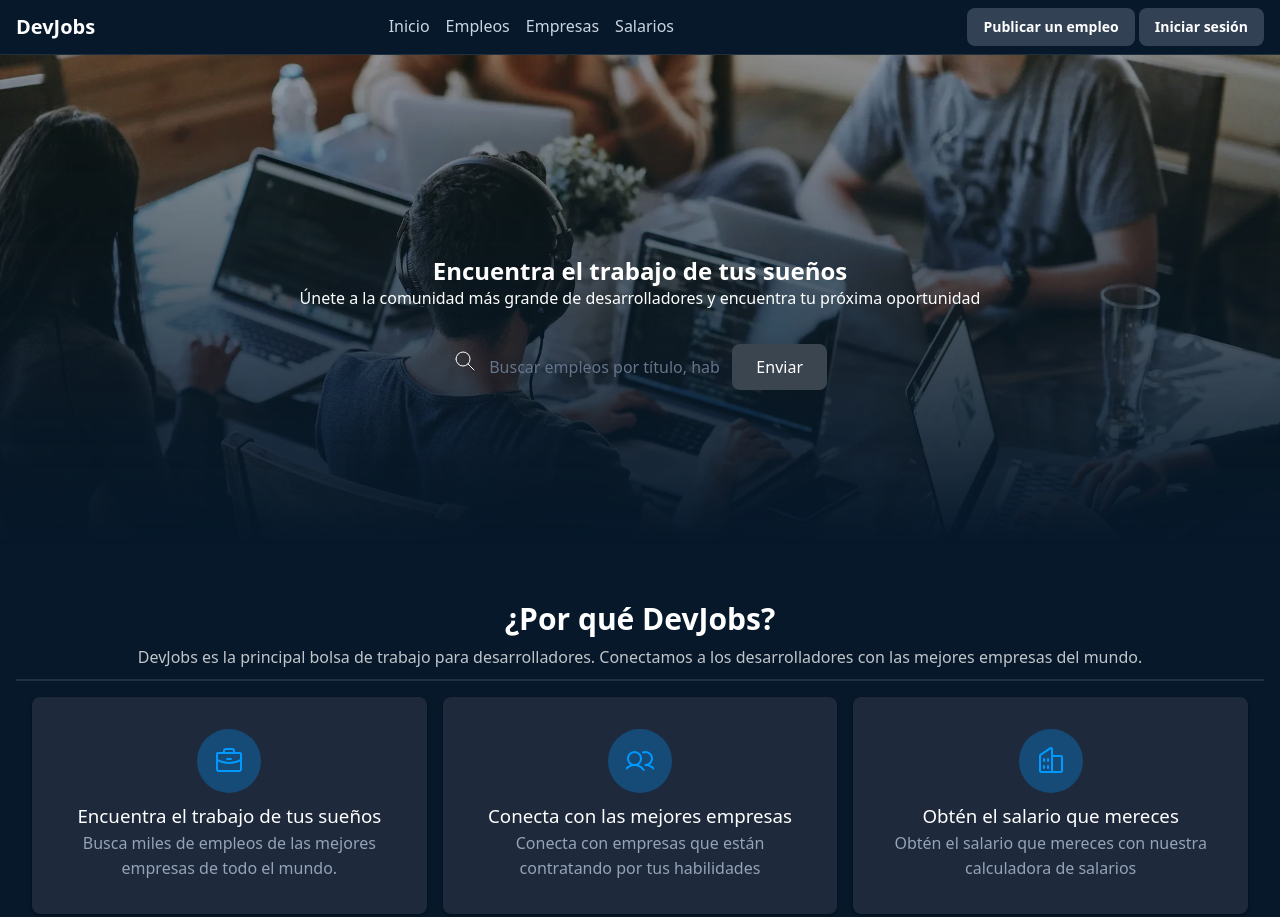
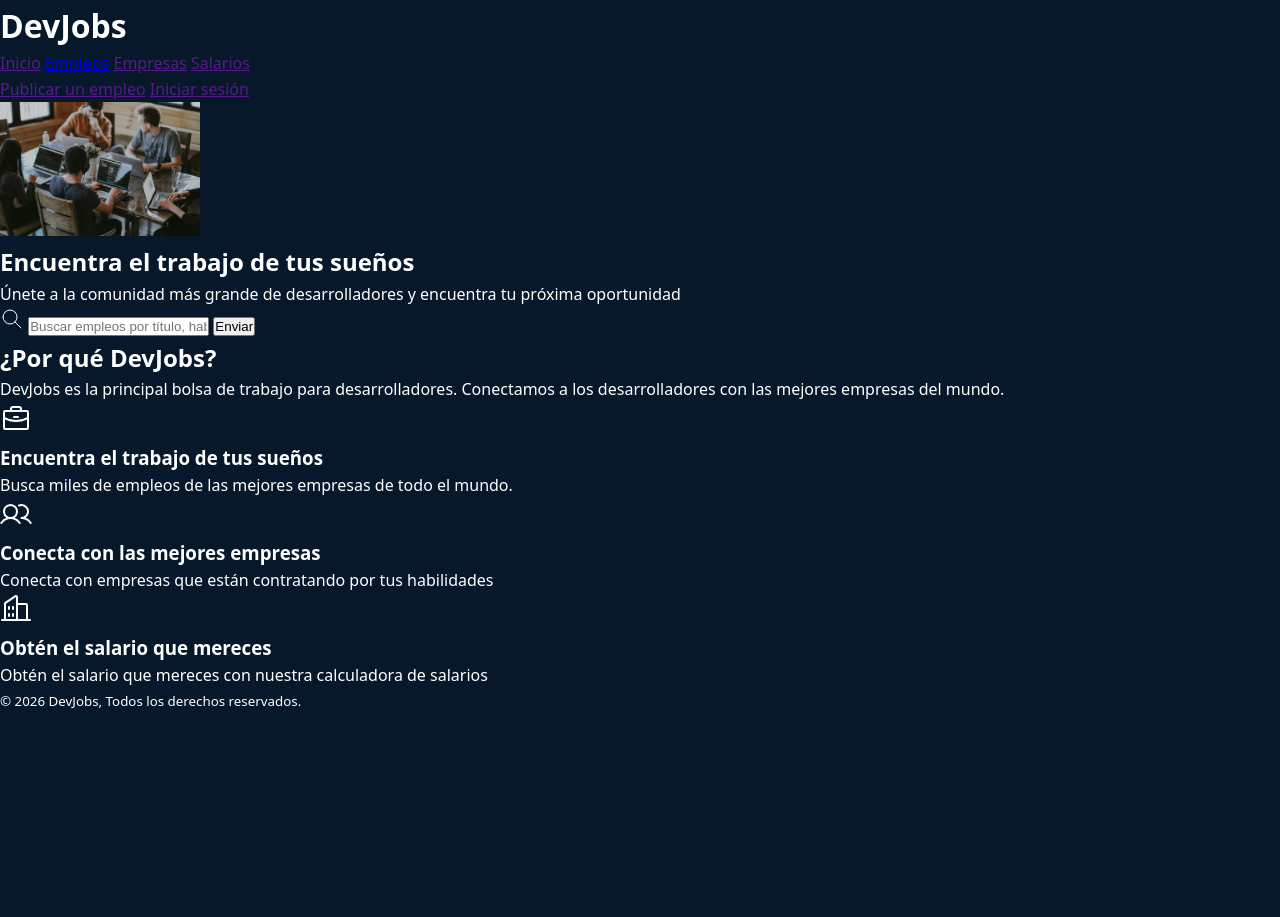
Before and after one commit to ruizexel/JSCAMP, a plain HTML site: page index.html in a window 1280 px wide. Shown: the top 917 px of the page. After the commit the page ends 800 px from the top, so only its background shows below. Drawn offline with Linux system fonts and the light colour scheme.

Commit message:
Se hacen correciones por parte del css, se espera seguir.

```diff
--- a/index.html
+++ b/index.html
@@ -11,11 +11,11 @@
 <body>
 
     <header>
-        <h2>DevJobs</h2>
+        <h1>DevJobs</h1>
 
         <nav>
             <a href="">Inicio</a>
-            <a href="">Empleos</a>
+            <a href="./empleos.html" rel="noopener noreferrer">Empleos</a>
             <a href="">Empresas</a>
             <a href="">Salarios</a>
         </nav>
@@ -37,6 +37,8 @@
 
             <form role="search">
 
+                <div>
+
 
                     <svg xmlns="http://www.w3.org/2000/svg" width="24" height="24" viewBox="0 0 24 24" fill="none" stroke="currentColor" stroke-width="1" stroke-linecap="round" stroke-linejoin="round" class="icon icon-tabler icons-tabler-outline icon-tabler-search">
                         <path stroke="none" d="M0 0h24v24H0z" fill="none" />
@@ -47,6 +49,7 @@
                     <input required type="text" placeholder="Buscar empleos por título, habilidad o empresa"/>
 
                     <button type="submit">Enviar</button>
+                </div>
             </form>
         </section>
 
@@ -102,7 +105,7 @@
 
     </main>
 
-    <footer style="padding-bottom: 1000000px;">
+    <footer>
         <small>&copy; 2026 DevJobs, Todos los derechos reservados.</small>
     </footer>
 
--- a/styles/styless.css
+++ b/styles/styless.css
@@ -1,10 +1,8 @@
-* {
+*{
   margin: 0;
   padding: 0;
   box-sizing: border-box;
 }
-
-
 
 :root {
   --primary: #3b4550;
@@ -40,279 +38,3 @@ body {
   flex-direction: column;
   line-height: 1.6;
 }
-
-/* Títulos principales */
-h1 {
-  font-size: 1.5rem;
-  line-height: 1.2;
-  text-wrap: balance;
-  display: flex;
-  align-items: center;
-  gap: 0.5rem;
-
-  svg {
-    width: 2rem;
-    height: 2rem;
-    color: var(--primary-light);
-  }
-}
-
-h1 + p {
-  text-wrap: balance;
-  margin-bottom: 2rem
-}
-
-/* Header */
-header {
-  border-bottom: 1px solid var(--border);
-  background: var(--background);
-  padding: .5rem 1rem;
-  display: flex;
-  align-items: center;
-  justify-content: space-between;
-  gap: 2rem;
-
-  h2 {
-    font-size: 1.25rem;
-    font-weight: 700;
-    color: var(--text-primary);
-  }
-}
-
-/* Navegación del header a otras páginas */
-nav {
-  align-items: center;
-  gap: 1rem;
-  display: flex;
-
-  a {
-    text-decoration: none;
-    color: var(--text-secondary);
-    transition: color 0.2s;
-    font-weight: 500;
-
-    &:hover, &:focus {
-      color: var(--primary);
-      outline: none;
-    }
-  }
-}
-
-/* Botones del Header */
-header div a {
-  padding: 0.5rem 1rem;
-  border-radius: 0.5rem;
-  background-color: #334155;
-  color: var(--text-primary);
-  display: inline-block;
-  font-size: 0.875rem;
-  font-weight: 700;
-  text-decoration: none;
-  /* TODO */
-}
-
-/* Hero */
-main > section:nth-child(1) {
-  height: 500px;
-  text-align: center;
-  display: flex;
-  flex-direction: column;
-  justify-content: center;
-  align-items: center;
-
-  h1 {
-    padding-top: 36px;
-  }
-
-  & > img {
-    position: absolute;
-    width: 100%;
-    height: 100%;
-    object-fit: cover;
-    z-index: -1;
-    left: 0;
-    right: 0;
-    mask-image: linear-gradient(to bottom, rgba(16, 25, 34, 1) 5%, rgba(16, 25, 34, 0) 80%);
-  }
-}
-
-/* Formulario de Búsqueda */
-form {
-  max-width: 42rem;
-  width: 100%;
-  margin: 0 auto;
-  padding-inline: 1rem;
-}
-
-form > div {
-  display: flex;
-  align-items: center;
-  background-color: var(--input-bg);
-  border-radius: 0.5rem;
-  box-shadow: 0 10px 15px -3px var(--shadow);
-  padding: 0.5rem;
-  gap: 0.5rem;
-}
-
-form span {
-  padding-left: 0.75rem;
-  color: var(--text-muted);
-  display: flex;
-  align-items: center;
-  flex-shrink: 0;
-}
-
-form input[type="text"] {
-  flex: 1;
-  background: transparent;
-  border: none;
-  outline: none;
-  color: var(--text-primary);
-  padding: 0.75rem 0.5rem;
-  font-size: 1rem;
-  font-family: inherit;
-}
-
-form input[type="text"]::placeholder {
-  color: #64748b;
-}
-
-button {
-  padding: 0.75rem 1.5rem;
-  border-radius: 0.5rem;
-  background-color: var(--primary);
-  color: white;
-  font-weight: 400;
-  border: none;
-  cursor: pointer;
-  transition: all 0.2s;
-  font-family: inherit;
-  font-size: 1rem;
-  white-space: nowrap;
-
-  &:hover, /* pseudo-clase que significa que el ratón está encima */
-  &:focus { /* pseudo-clase que significa que el elemento tiene el foco */
-    background-color: var(--primary-hover);
-    outline: 2px solid white;
-    outline-offset: 2px;
-  }
-
-  &:active {
-    transform: scale(0.90)
-  }
-
-  &:disabled {
-    opacity: .5;
-    pointer-events: none;
-  }
-}
-
-/* Features Section */
-main > section:nth-child(2) {
-  padding-inline: 1rem;
-  background-color: var(--background);
-  padding-top: 2rem;
-
-  & > header {
-    gap: 2px;
-    flex-direction: column;
-
-    h2 {
-      margin-bottom: 0;
-    }
-
-    p {
-      opacity: .75;
-    }
-  }
-
-  & > div {
-    max-width: 1280px;
-    margin: 0 auto;
-  }
-}
-
-main > section:nth-child(2) h2 {
-  font-size: 1.875rem;
-  font-weight: 700;
-  color: var(--text-primary);
-  margin-bottom: 1rem;
-}
-
-main > section:nth-child(2) > div > div:first-child > p {
-  font-size: 1.125rem;
-  color: var(--text-muted);
-  max-width: 42rem;
-  margin: 0 auto;
-}
-
-/* Grid de Features */
-main > section:nth-child(2) footer {
-  display: grid;
-  grid-template-columns: repeat(auto-fit, minmax(280px, 1fr));
-  gap: 16px
-}
-
-/* Feature Cards */
-article {
-  background-color: var(--card-bg);
-  padding: 2rem;
-  margin-bottom: 16px;
-  border-radius: 0.5rem;
-  box-shadow: 0px 1px 3px 0 var(--shadow);
-
-  svg {
-    color: var(--primary-light);
-    background: rgba(0, 153, 255, 0.3);
-    border-radius: 9999px;
-    width: 64px;
-    height: 64px;
-    padding: 16px;
-  }
-
-  h3 {
-    font-weight: 500;
-  }
-
-  p {
-    color: var(--text-muted);
-  }
-}
-
-/* Footer */
-footer {
-  background-color: var(--background);
-  border-top: 1px solid var(--border);
-  text-align: center;
-  padding: 16px;
-
-  small {
-    color: var(--text-muted);
-    font-size: 0.875rem;
-  }
-}
-
-article {
-  background-color: var(--card-bg);
-  padding: 2rem;
-  margin-bottom: 16px;
-  border-radius: 0.5rem;
-  box-shadow: 0px 1px 3px 0px rgba(0, 0, 0, 0.5);
-
-  svg {
-    color: var(--primary-light);
-    background: rgba(0, 153, 255, .3);
-    width: 64px;
-    height: 64px;
-    border-radius: 100%;
-    padding: 16px;
-  }
-
-  p {
-    color: var(--text-muted);
-  }
-
-  h3 {
-    font-weight: 500;
-  }
-}
```
Also changed, not shown: empleos.html (added, +84 -0 lines). Lines whose indentation alone changed are shown as unchanged.
